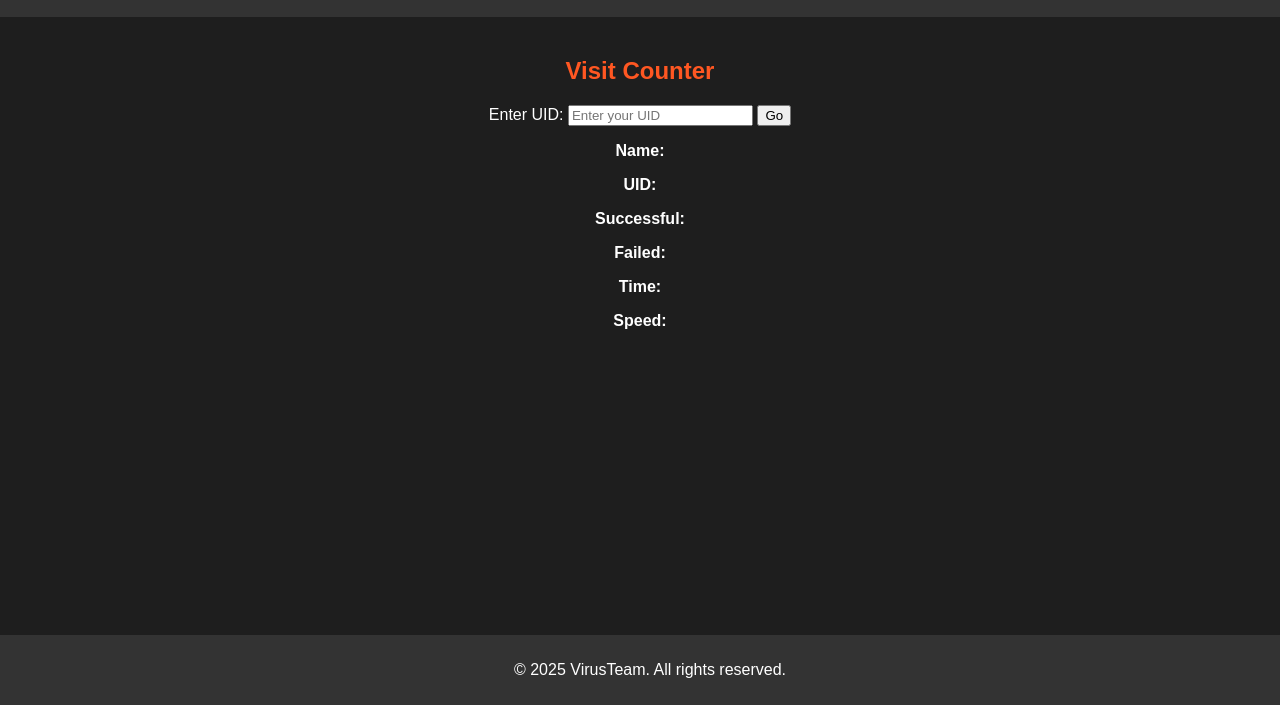
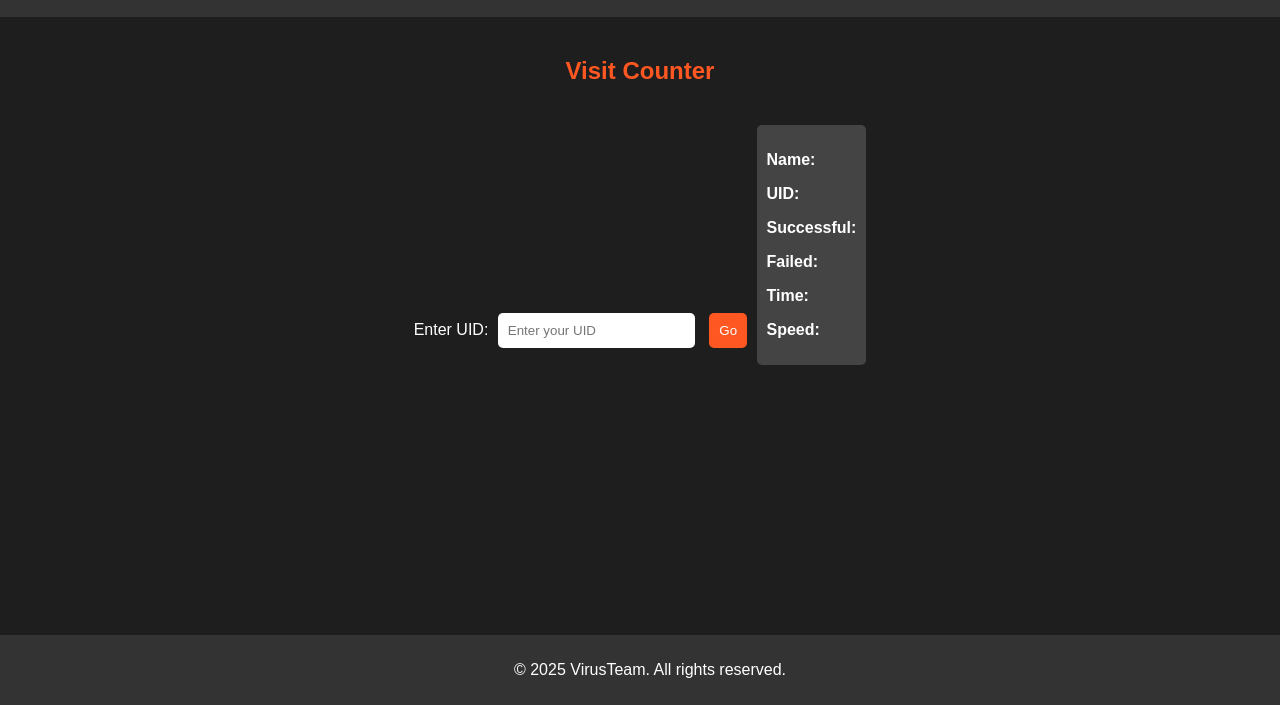
Before and after one commit to Taalaibek99/Visit, a plain HTML site: page index.html in a window 1280 px wide. Shown: the part 95-800 px from the top of the page. Drawn offline with Linux system fonts and the light colour scheme.

Commit message:
Update style.css

```diff
--- a/style.css
+++ b/style.css
@@ -41,3 +41,29 @@
     bottom: 0;
     width: 100%;
 }
+
+input, button {
+    padding: 10px;
+    margin: 5px;
+    border: none;
+    border-radius: 5px;
+}
+
+button {
+    background-color: #ff5722;
+    color: white;
+    cursor: pointer;
+}
+
+button:hover {
+    background-color: #e64a19;
+}
+
+#apiResponse {
+    margin-top: 20px;
+    text-align: left;
+    display: inline-block;
+    padding: 10px;
+    background-color: #444;
+    border-radius: 5px;
+}
```
